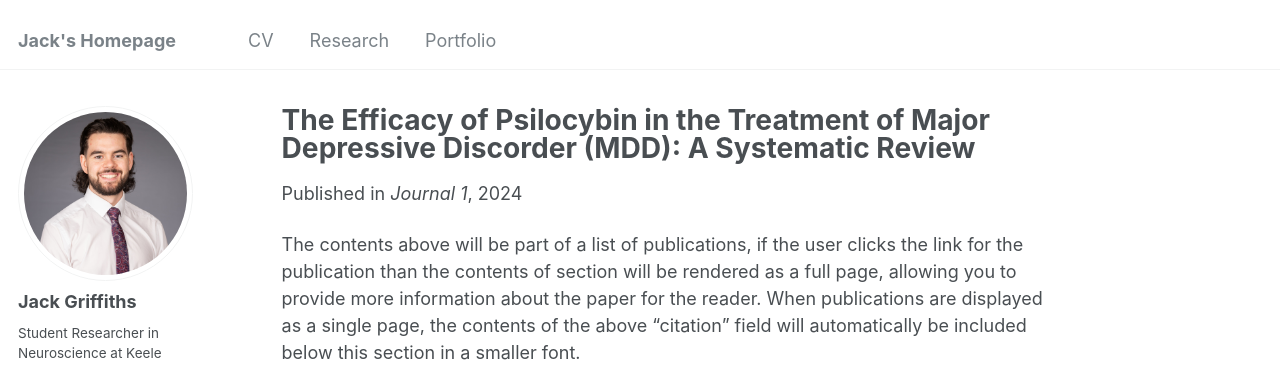
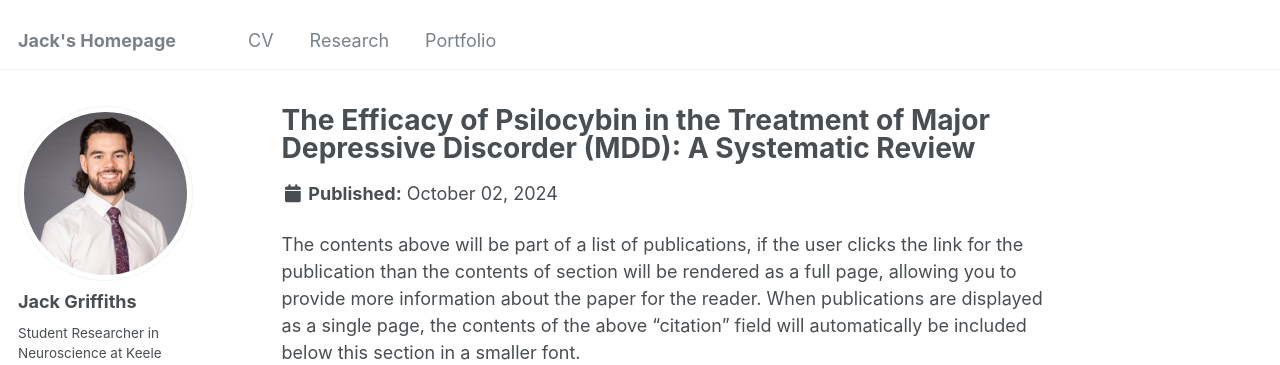
Before and after one commit to jacktgriffiths/jacktgriffiths.github.io, a Jekyll site: the page built from _research/psilocybin_for_mdd.md, in a window 1280 px wide and 956 px high. Shown: the top 365 px of the window. Built offline with Jekyll 4.4.1, drawn with Linux system fonts in a browser that asks for light colours; some web fonts are replaced.

Commit message:
added psilocybin paper to research

```diff
--- a/_research/2009-10-01-paper-title-number-1.md
+++ b/_research/psilocybin_for_mdd.md
@@ -5,9 +5,9 @@ category: manuscripts
 permalink: /research/psilocybin_for_depression
 excerpt: '...psilocybin represents a promising alternative in the landscape of MDD treatment. Its ability to reduce depression scores rapidly, with limited short-term side effects, underscores its potential as a significant advance in psychiatric treatment.'
 date: 2024-10-02
-venue: 'Journal 1'
+venue: ##
 slidesurl: ##
-paperurl: 'http://academicpages.github.io/files/psilocybin_for_mdd.pdf'
+paperurl: 'http://jacktgriffiths.github.io/files/psilocybin_for_mdd.pdf'
 citation: ##
 ---
 
```
